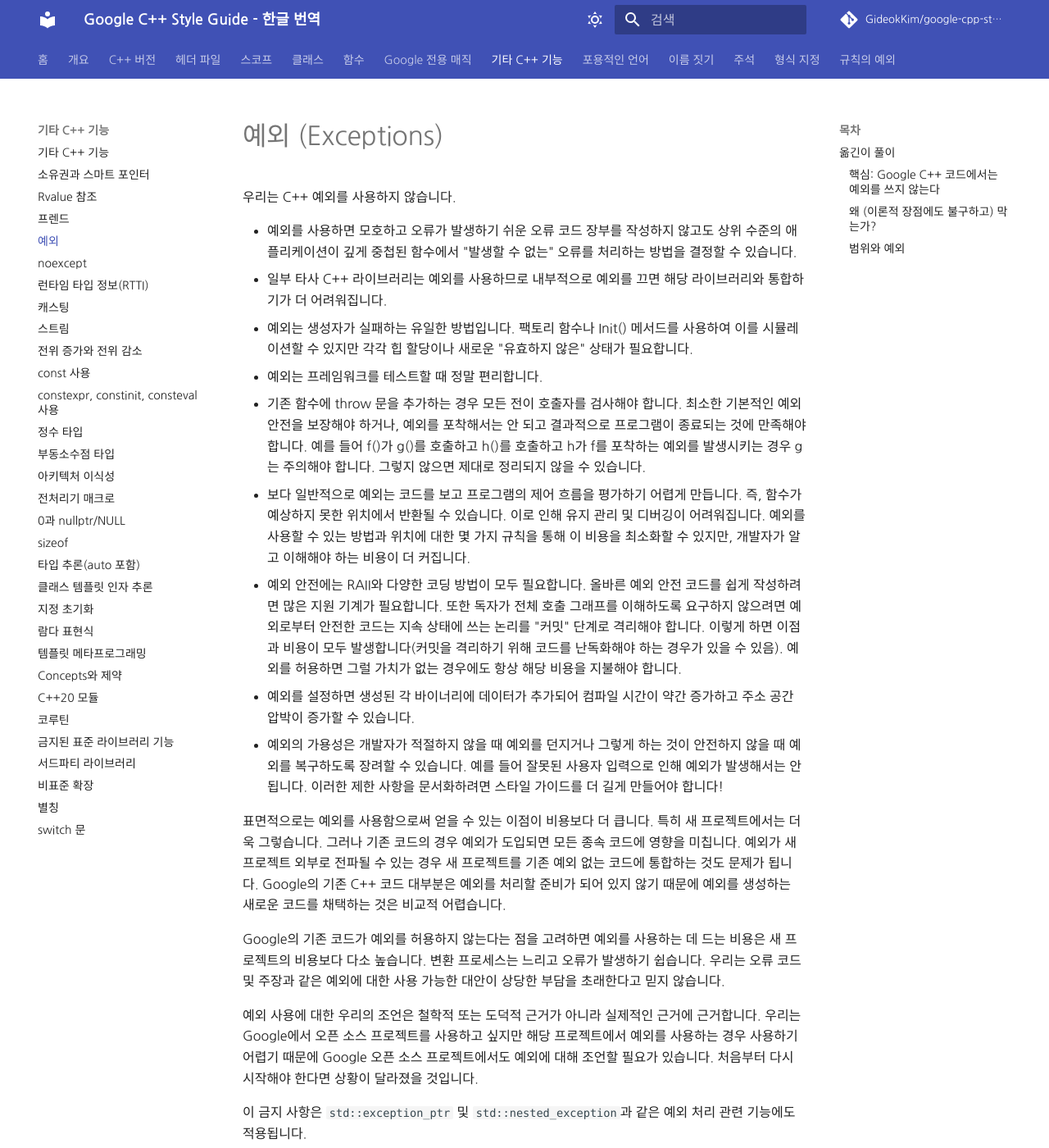
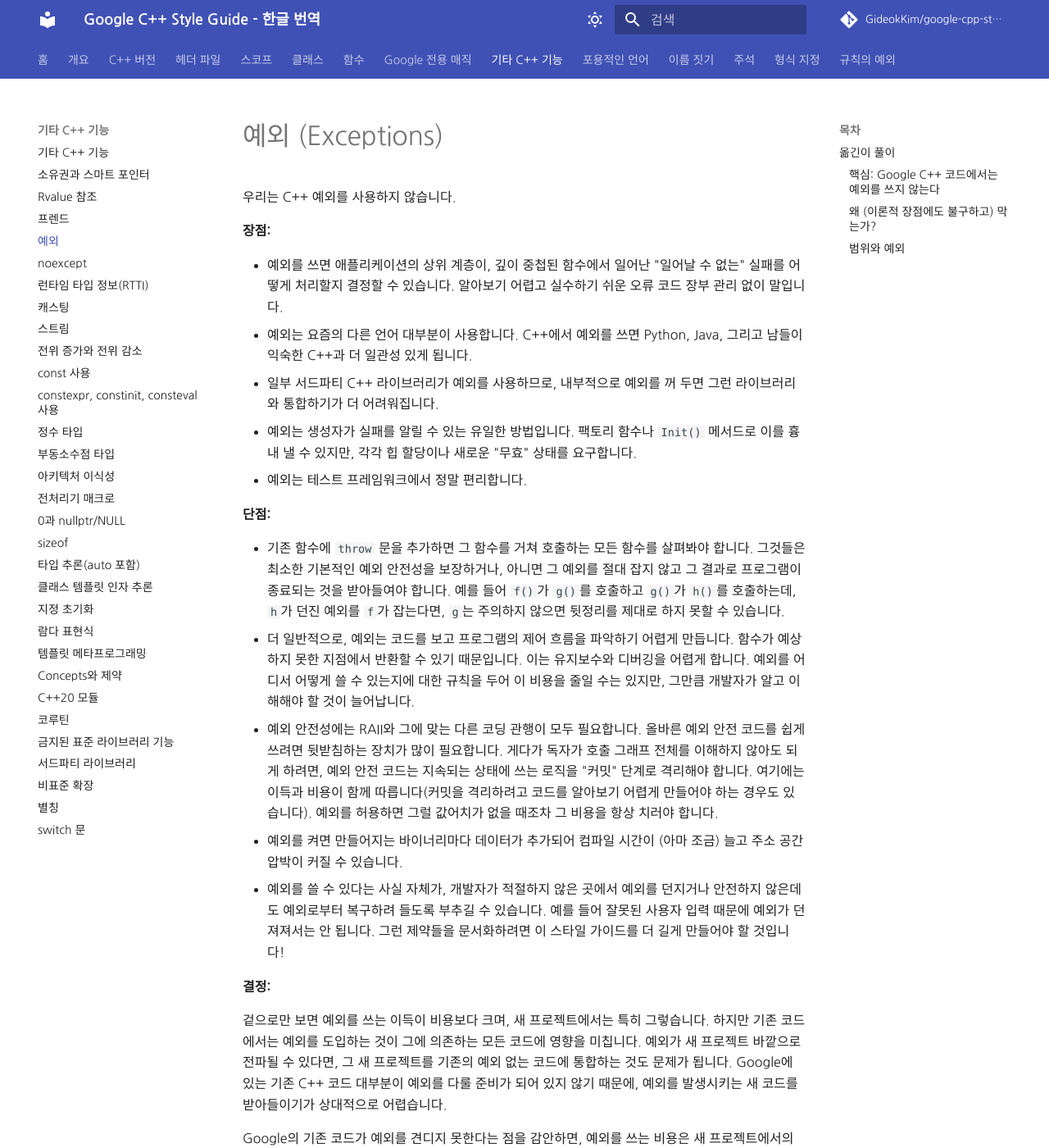
Before and after one commit to GideokKim/google-cpp-style-guide-kr, an MkDocs documentation site: the page built from google cpp style guide/exceptions.md, in a window 1280 px wide and 1400 px high. Shown: the whole window at 82% size. Built offline with MkDocs 1.6.1 and Material for MkDocs 9.7.7, drawn with Linux system fonts in a browser that asks for light colours; some web fonts are replaced; comment, search, counter and statistics services are not loaded; some of the changed text lies outside the part shown.

Commit message:
docs(other): restore upstream structure in `exceptions`
Upstream gives this section only three blocks — Pros, Cons and Decision,
with no Definition — and the page had flattened all three into plain
runs. It also dropped the link to Windows Code on the sentence naming
the one exception to the rule.

One whole Pros item was missing: that exceptions are used by most other
modern languages, and that using them would make C++ more consistent
with Python, Java and the C++ others are familiar with. Five upstream
bullets had become four.

Two sentences were garbled. "Exceptions are really handy in testing
frameworks" became "프레임워크를 테스트할 때", moving the testing onto
the frameworks, and "h throws an exception that f catches" became
"h가 f를 포착하는 예외를 발생시키는", which reverses who catches whom.

Restore the three block labels, the missing item and the link, and fix
the two sentences.

```diff
--- a/google cpp style guide/exceptions.md
+++ b/google cpp style guide/exceptions.md
@@ -2,26 +2,33 @@
 
 우리는 C++ 예외를 사용하지 않습니다.
 
-- 예외를 사용하면 모호하고 오류가 발생하기 쉬운 오류 코드 장부를 작성하지 않고도 상위 수준의 애플리케이션이 깊게 중첩된 함수에서 "발생할 수 없는" 오류를 처리하는 방법을 결정할 수 있습니다.
-- 일부 타사 C++ 라이브러리는 예외를 사용하므로 내부적으로 예외를 끄면 해당 라이브러리와 통합하기가 더 어려워집니다.
-- 예외는 생성자가 실패하는 유일한 방법입니다. 팩토리 함수나 Init() 메서드를 사용하여 이를 시뮬레이션할 수 있지만 각각 힙 할당이나 새로운 "유효하지 않은" 상태가 필요합니다.
-- 예외는 프레임워크를 테스트할 때 정말 편리합니다.
+**장점:**
 
-- 기존 함수에 throw 문을 추가하는 경우 모든 전이 호출자를 검사해야 합니다. 최소한 기본적인 예외 안전을 보장해야 하거나, 예외를 포착해서는 안 되고 결과적으로 프로그램이 종료되는 것에 만족해야 합니다. 예를 들어 f()가 g()를 호출하고 h()를 호출하고 h가 f를 포착하는 예외를 발생시키는 경우 g는 주의해야 합니다. 그렇지 않으면 제대로 정리되지 않을 수 있습니다.
-- 보다 일반적으로 예외는 코드를 보고 프로그램의 제어 흐름을 평가하기 어렵게 만듭니다. 즉, 함수가 예상하지 못한 위치에서 반환될 수 있습니다. 이로 인해 유지 관리 및 디버깅이 어려워집니다. 예외를 사용할 수 있는 방법과 위치에 대한 몇 가지 규칙을 통해 이 비용을 최소화할 수 있지만, 개발자가 알고 이해해야 하는 비용이 더 커집니다.
-- 예외 안전에는 RAII와 다양한 코딩 방법이 모두 필요합니다. 올바른 예외 안전 코드를 쉽게 작성하려면 많은 지원 기계가 필요합니다. 또한 독자가 전체 호출 그래프를 이해하도록 요구하지 않으려면 예외로부터 안전한 코드는 지속 상태에 쓰는 논리를 "커밋" 단계로 격리해야 합니다. 이렇게 하면 이점과 비용이 모두 발생합니다(커밋을 격리하기 위해 코드를 난독화해야 하는 경우가 있을 수 있음). 예외를 허용하면 그럴 가치가 없는 경우에도 항상 해당 비용을 지불해야 합니다.
-- 예외를 설정하면 생성된 각 바이너리에 데이터가 추가되어 컴파일 시간이 약간 증가하고 주소 공간 압박이 증가할 수 있습니다.
-- 예외의 가용성은 개발자가 적절하지 않을 때 예외를 던지거나 그렇게 하는 것이 안전하지 않을 때 예외를 복구하도록 장려할 수 있습니다. 예를 들어 잘못된 사용자 입력으로 인해 예외가 발생해서는 안 됩니다. 이러한 제한 사항을 문서화하려면 스타일 가이드를 더 길게 만들어야 합니다!
+- 예외를 쓰면 애플리케이션의 상위 계층이, 깊이 중첩된 함수에서 일어난 "일어날 수 없는" 실패를 어떻게 처리할지 결정할 수 있습니다. 알아보기 어렵고 실수하기 쉬운 오류 코드 장부 관리 없이 말입니다.
+- 예외는 요즘의 다른 언어 대부분이 사용합니다. C++에서 예외를 쓰면 Python, Java, 그리고 남들이 익숙한 C++과 더 일관성 있게 됩니다.
+- 일부 서드파티 C++ 라이브러리가 예외를 사용하므로, 내부적으로 예외를 꺼 두면 그런 라이브러리와 통합하기가 더 어려워집니다.
+- 예외는 생성자가 실패를 알릴 수 있는 유일한 방법입니다. 팩토리 함수나 `Init()` 메서드로 이를 흉내 낼 수 있지만, 각각 힙 할당이나 새로운 "무효" 상태를 요구합니다.
+- 예외는 테스트 프레임워크에서 정말 편리합니다.
 
-표면적으로는 예외를 사용함으로써 얻을 수 있는 이점이 비용보다 더 큽니다. 특히 새 프로젝트에서는 더욱 그렇습니다. 그러나 기존 코드의 경우 예외가 도입되면 모든 종속 코드에 영향을 미칩니다. 예외가 새 프로젝트 외부로 전파될 수 있는 경우 새 프로젝트를 기존 예외 없는 코드에 통합하는 것도 문제가 됩니다. Google의 기존 C++ 코드 대부분은 예외를 처리할 준비가 되어 있지 않기 때문에 예외를 생성하는 새로운 코드를 채택하는 것은 비교적 어렵습니다.
+**단점:**
 
-Google의 기존 코드가 예외를 허용하지 않는다는 점을 고려하면 예외를 사용하는 데 드는 비용은 새 프로젝트의 비용보다 다소 높습니다. 변환 프로세스는 느리고 오류가 발생하기 쉽습니다. 우리는 오류 코드 및 주장과 같은 예외에 대한 사용 가능한 대안이 상당한 부담을 초래한다고 믿지 않습니다.
+- 기존 함수에 `throw` 문을 추가하면 그 함수를 거쳐 호출하는 모든 함수를 살펴봐야 합니다. 그것들은 최소한 기본적인 예외 안전성을 보장하거나, 아니면 그 예외를 절대 잡지 않고 그 결과로 프로그램이 종료되는 것을 받아들여야 합니다. 예를 들어 `f()`가 `g()`를 호출하고 `g()`가 `h()`를 호출하는데, `h`가 던진 예외를 `f`가 잡는다면, `g`는 주의하지 않으면 뒷정리를 제대로 하지 못할 수 있습니다.
+- 더 일반적으로, 예외는 코드를 보고 프로그램의 제어 흐름을 파악하기 어렵게 만듭니다. 함수가 예상하지 못한 지점에서 반환할 수 있기 때문입니다. 이는 유지보수와 디버깅을 어렵게 합니다. 예외를 어디서 어떻게 쓸 수 있는지에 대한 규칙을 두어 이 비용을 줄일 수는 있지만, 그만큼 개발자가 알고 이해해야 할 것이 늘어납니다.
+- 예외 안전성에는 RAII와 그에 맞는 다른 코딩 관행이 모두 필요합니다. 올바른 예외 안전 코드를 쉽게 쓰려면 뒷받침하는 장치가 많이 필요합니다. 게다가 독자가 호출 그래프 전체를 이해하지 않아도 되게 하려면, 예외 안전 코드는 지속되는 상태에 쓰는 로직을 "커밋" 단계로 격리해야 합니다. 여기에는 이득과 비용이 함께 따릅니다(커밋을 격리하려고 코드를 알아보기 어렵게 만들어야 하는 경우도 있습니다). 예외를 허용하면 그럴 값어치가 없을 때조차 그 비용을 항상 치러야 합니다.
+- 예외를 켜면 만들어지는 바이너리마다 데이터가 추가되어 컴파일 시간이 (아마 조금) 늘고 주소 공간 압박이 커질 수 있습니다.
+- 예외를 쓸 수 있다는 사실 자체가, 개발자가 적절하지 않은 곳에서 예외를 던지거나 안전하지 않은데도 예외로부터 복구하려 들도록 부추길 수 있습니다. 예를 들어 잘못된 사용자 입력 때문에 예외가 던져져서는 안 됩니다. 그런 제약들을 문서화하려면 이 스타일 가이드를 더 길게 만들어야 할 것입니다!
 
-예외 사용에 대한 우리의 조언은 철학적 또는 도덕적 근거가 아니라 실제적인 근거에 근거합니다. 우리는 Google에서 오픈 소스 프로젝트를 사용하고 싶지만 해당 프로젝트에서 예외를 사용하는 경우 사용하기 어렵기 때문에 Google 오픈 소스 프로젝트에서도 예외에 대해 조언할 필요가 있습니다. 처음부터 다시 시작해야 한다면 상황이 달라졌을 것입니다.
+**결정:**
 
-이 금지 사항은 `std::exception_ptr` 및 `std::nested_exception`과 같은 예외 처리 관련 기능에도 적용됩니다.
+겉으로만 보면 예외를 쓰는 이득이 비용보다 크며, 새 프로젝트에서는 특히 그렇습니다. 하지만 기존 코드에서는 예외를 도입하는 것이 그에 의존하는 모든 코드에 영향을 미칩니다. 예외가 새 프로젝트 바깥으로 전파될 수 있다면, 그 새 프로젝트를 기존의 예외 없는 코드에 통합하는 것도 문제가 됩니다. Google에 있는 기존 C++ 코드 대부분이 예외를 다룰 준비가 되어 있지 않기 때문에, 예외를 발생시키는 새 코드를 받아들이기가 상대적으로 어렵습니다.
 
-Windows 코드에는 이 규칙에 대한 예외가 있습니다(말장난 의도 없음).
+Google의 기존 코드가 예외를 견디지 못한다는 점을 감안하면, 예외를 쓰는 비용은 새 프로젝트에서의 비용보다 다소 큽니다. 전환 과정은 느리고 실수하기 쉬울 것입니다. 우리는 오류 코드나 어서션 같은, 예외를 대신할 수 있는 방법들이 큰 부담을 준다고 보지 않습니다.
+
+예외를 쓰지 말라는 우리의 권고는 철학적이거나 도덕적인 근거가 아니라 실용적인 근거에서 나온 것입니다. 우리는 Google에서 우리의 오픈소스 프로젝트를 쓰고 싶은데 그 프로젝트들이 예외를 쓰면 그러기가 어렵기 때문에, Google 오픈소스 프로젝트에서도 예외를 쓰지 말라고 권고해야 합니다. 처음부터 전부 다시 한다면 아마 상황이 달랐을 것입니다.
+
+이 금지는 `std::exception_ptr`, `std::nested_exception` 같은 예외 처리 관련 기능에도 적용됩니다.
+
+Windows 코드에는 이 규칙의 [예외](windows_code.md)가 있습니다(말장난 의도는 없습니다).
 
 ---
 
@@ -33,7 +40,7 @@ Windows 코드에는 이 규칙에 대한 예외가 있습니다(말장난 의
 
 ### 왜 (이론적 장점에도 불구하고) 막는가?
 
-- 새 함수에 `throw`를 넣으면 모든 전이 호출자가 최소한의 예외 안전성을 보장해야 합니다.
+- 새 함수에 `throw`를 넣으면 그 함수를 거쳐 호출하는 모든 함수가 최소한의 예외 안전성을 보장해야 합니다.
 - 예외는 제어 흐름을 보이지 않게 만들어(예상치 못한 지점에서 반환) 유지보수·디버깅을 어렵게 합니다.
 - 예외 안전 코드는 RAII와 "커밋 단계 격리" 같은 추가 장치를 요구하며, 그 비용은 예외를 안 쓰는 코드도 늘 떠안게 됩니다.
 
@@ -41,4 +48,4 @@ Windows 코드에는 이 규칙에 대한 예외가 있습니다(말장난 의
 
 - `std::exception_ptr`, `std::nested_exception` 같은 예외 관련 기능도 금지에 포함됩니다.
 - 새 프로젝트만 놓고 보면 장점이 더 클 수 있지만, 기존 코드베이스와의 호환성 때문에 일관되게 금지합니다.
-- 단, **Windows 코드**에는 이 규칙의 예외가 있습니다.
+- 단, **[Windows 코드](windows_code.md)**에는 이 규칙의 예외가 있습니다.
```
